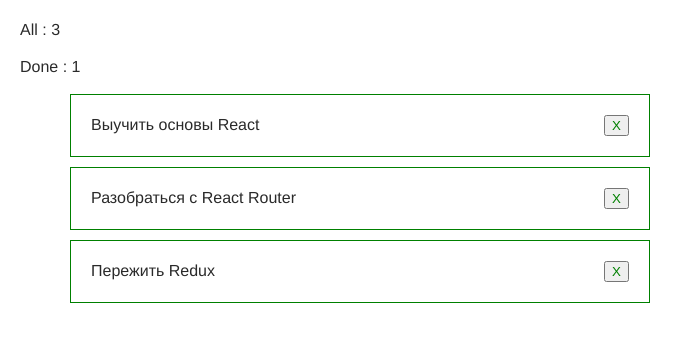
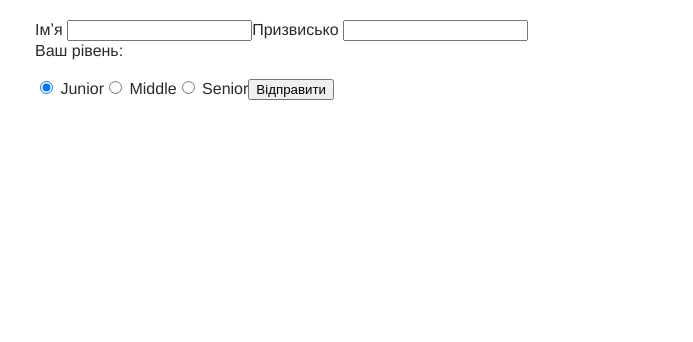
Before and after one commit to bestboost/react22, a React (Create React App) app: page / in a window 1280 px wide. Shown: the top 342 px of the page, without its empty margins (0-693 px from the left). Built offline with nearby package versions, Linux system fonts and the light colour scheme.

Commit message:
add form

```diff
--- a/package.json
+++ b/package.json
@@ -17,6 +17,7 @@
     "react-dom": "^18.1.0",
     "react-icons": "^4.10.1",
     "react-scripts": "5.0.1",
+    "shortid": "^2.2.16",
     "web-vitals": "^2.1.3"
   },
   "scripts": {
--- a/src/App.js
+++ b/src/App.js
@@ -2,8 +2,11 @@ import React, {Component} from 'react';
 // import Counter from './components/Counter';
 // import Dropdown from "components/Dropdown";
 // import ColorPicker from 'components/ColorPicker';
-import TodoList from 'components/TodoList';
-import initialsTodos from './todos.json'
+// import TodoList from 'components/TodoList';
+import initialsTodos from './todos.json';
+import Container from 'components/Container';
+import Form from 'components/Form';
+
 
 // const colorPickerOptions = [
 //   { label: 'red', color: '#F44336' },
@@ -25,25 +28,31 @@ class App extends Component  {
         }));
   };
 
+ formSubmitHandler = data => {
+        console.log(data)
+ }
+
    render() {
-        const {todos} = this.state;
-        const allTodos = todos.length;
-        const completedTodos = todos.reduce(
-                (total, todo) => (todo.completed ? total +1 : total),
-                0,
-        );
-
+        // const {todos} = this.state;
+        // const allTodos = todos.length;
+        // const completedTodos = todos.reduce(
+        //         (total, todo) => (todo.completed ? total +1 : total),
+        //         0,
+        // );
         return (
-                <>
-        {/* // <Counter  initialValue={0}/>
-        // <Dropdown />
-                // <ColorPicker options={colorPickerOptions}/> */}
-                 <div>
-                        <p>All : {allTodos}</p>
-                        <p>Done :  {completedTodos}</p>
-                </div>
-                <TodoList todos={todos} onDeleteTodo={this.deleteTodo}/>
-                </>
+                <Container>
+                    <Form onSubmit={this.formSubmitHandler}/>
+                </Container>
+        //         <>
+        //  <Counter  initialValue={0}/>
+        //  <Dropdown />
+        //  <ColorPicker options={colorPickerOptions}/>
+        //          <div>
+        //                 <p>All : {allTodos}</p>
+        //                 <p>Done :  {completedTodos}</p>
+        //         </div>
+        //  <TodoList todos={todos} onDeleteTodo={this.deleteTodo}/>
+        //         </>
         )};
 
 };
--- /dev/null
+++ b/src/components/Container/Container.jsx
@@ -0,0 +1,6 @@
+import {ContainerForInput} from './Container.styled.jsx';
+
+const Container = ({children}) =>
+<ContainerForInput>{children}</ContainerForInput>;
+
+export default Container;
--- /dev/null
+++ b/src/components/Container/Container.styled.jsx
@@ -0,0 +1,9 @@
+import styled from "@emotion/styled";
+
+export const ContainerForInput = styled.div`
+     max-width: 1440px;
+     margin-left: auto;
+     margin-right: auto;
+     padding-left: 15px;
+     padding-right: 15px;
+`;
--- /dev/null
+++ b/src/components/Container/index.js
@@ -0,0 +1 @@
+export {default} from './Container';
--- /dev/null
+++ b/src/components/Form.jsx
@@ -0,0 +1,77 @@
+import React, {Component} from "react";
+const shortid = require('shortid');
+
+class Form extends Component {
+     state = {
+          name: '',
+          tag: '',
+          experience: 'junior',
+     }
+
+     nameInputId = shortid.generate();
+     tagInputId = shortid.generate();
+
+     handleChange = e => {
+          const  {name, value} = e.currentTarget;
+
+          this.setState({[name]: value});
+    };
+
+    handleSubmit = e => {
+          e.preventDefault();
+
+          this.props.onSubmit(this.state);
+
+          this.reset();
+     };
+
+reset = () => {
+     this.setState({name: '',tag: '',})
+}
+
+  render () {
+     return (
+          <form onSubmit={this.handleSubmit}>
+               <label htmlFor={this.nameInputId}>Імʼя{' '}
+                     <input type="text"
+                     name="name"
+                     value={this.state.name}
+                     onChange={this.handleChange}
+                     id={this.nameInputId}
+                     />
+               </label>
+               <label htmlFor={this.tagInputId}>Призвисько{' '}
+                    <input type="text"
+                    name="tag"
+                    value={this.state.tag}
+                    onChange={this.handleChange}
+                    id={this.tagInputId}
+                    />
+               </label>
+
+               <p>Ваш рівень:</p>
+               <label>
+                    <input type="radio" name="experience"
+                    value="junior" onChange={this.handleChange}
+                    checked={this.state.experience === 'junior'}
+                    /> Junior
+               </label>
+               <label>
+                    <input type="radio" name="experience"
+                    value="middle" onChange={this.handleChange}
+                    checked={this.state.experience === 'middle'}
+                    /> Middle
+               </label>
+               <label>
+                    <input type="radio" name="experience"
+                    value="senior" onChange={this.handleChange}
+                    checked={this.state.experience === 'senior'}
+                    /> Senior
+               </label>
+               <button type="submit">Відправити</button>
+          </form>
+     );
+  };
+};
+
+export default Form;
```
Also changed, not shown: 1 other file (tests, documents, lock files or other folders).
